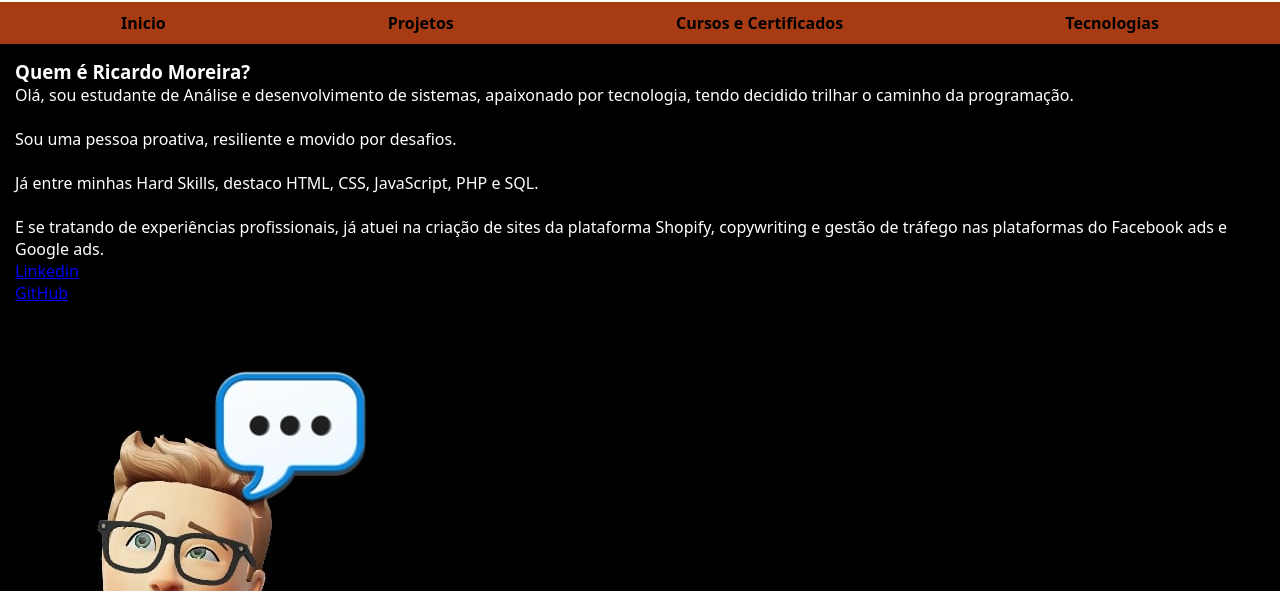
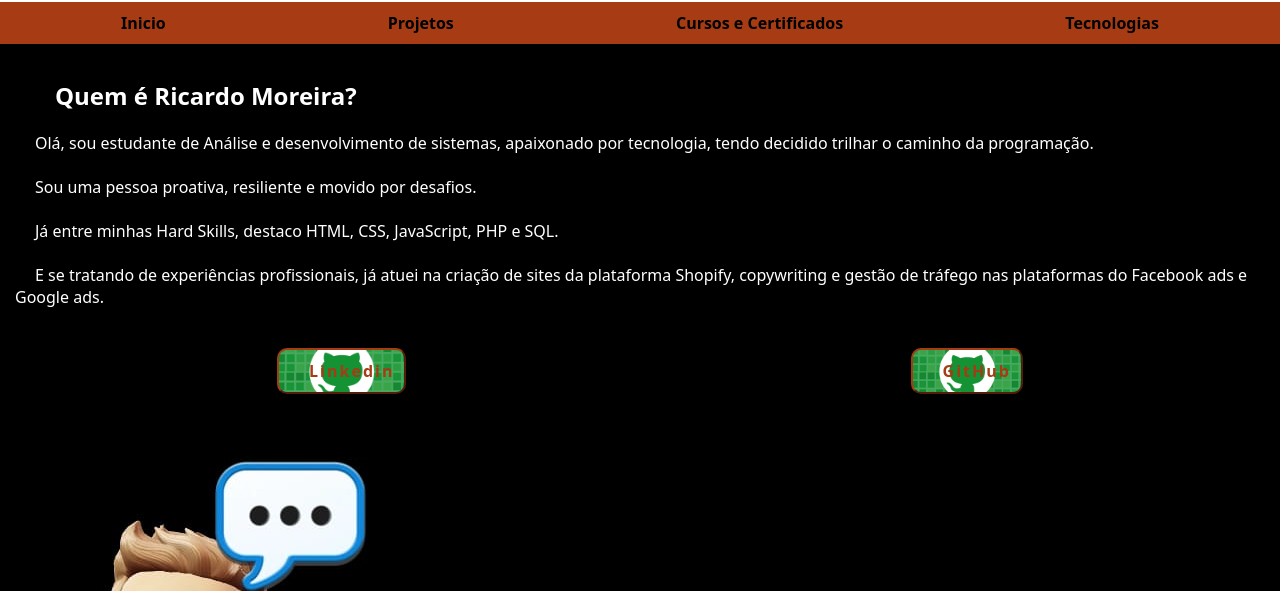
Before and after one commit to RicardoMoreiraPro/HTML-CSS, a plain HTML site: page Ricardo-Moreira/index.html in a window 1280 px wide. Shown: the part 209-800 px from the top of the page. Drawn offline with Linux system fonts and the light colour scheme.

Commit message:
atualizaçao

```diff
--- a/Ricardo-Moreira/estilos/style.css
+++ b/Ricardo-Moreira/estilos/style.css
@@ -42,5 +42,30 @@ header > menu > ul > li > a{
 
 main > section > article#txtt1{
     padding: 15px;
+    text-indent: 20px;
+}
 
+main > section > article#txtt1 > h1{
+    padding: 20px;
+    font-size: 1.5em;
 }
+
+main > section > article#txtt1 > div#links{
+    display: flex;
+    justify-content: space-around;
+}
+main > section#tela1  a{
+    display: inline-block;
+    background-image: url(../imagens/logo-github.jpg);
+    background-position: center center;
+    background-size: cover;
+    margin-top: 40px;
+    letter-spacing: 2px;
+    text-decoration: none;
+    color: #A63B14;
+    border: 2px solid #A63B14;
+    padding: 10px;
+    border-radius: 10px;
+    border-style: outset;
+    font-weight: bolder;
+}
--- a/Ricardo-Moreira/index.html
+++ b/Ricardo-Moreira/index.html
@@ -33,8 +33,10 @@
                 <p>Sou uma pessoa proativa, resiliente e movido por desafios. </p> <br>
                 <p>Já entre minhas Hard Skills, destaco HTML, CSS, JavaScript, PHP e SQL.</p> <br>
                 <p>E se tratando de experiências profissionais, já atuei na criação de sites da plataforma Shopify, copywriting e gestão de tráfego nas plataformas do Facebook ads e Google ads.</p>
-                <p><a href="https://www.linkedin.com/in/ricardo-moreira-91816b261/" target="_blank">Linkedin</a></p>
-                <p><a href="https://github.com/RicardoMoreiraPro" target="_blank">GitHub</a></p>
+                <div id="links">
+                    <p><a href="https://www.linkedin.com/in/ricardo-moreira-91816b261/" target="_blank">Linkedin</a></p>
+                    <p><a href="https://github.com/RicardoMoreiraPro" target="_blank">GitHub</a></p>
+                </div>
             </article>
             <div class="t1" id="imgt1">
                 <img src="imagens/pensando2.jpeg" alt="Pensando">
```
Also changed, not shown: Ricardo-Moreira/imagens/logo-github.jpg (added).
